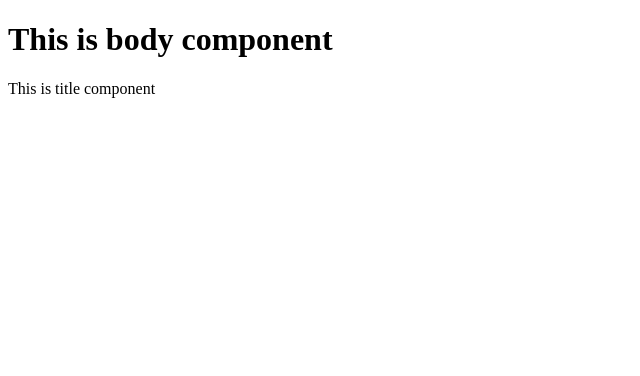
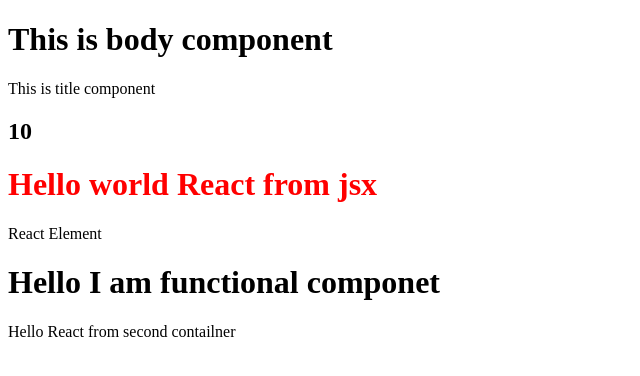
Before and after one commit to vinita000/Namaste-react, a React (Vite) app: page / in a window 1280 px wide. Shown: the top 376 px of the page, without its empty margins (0-640 px from the left). Built offline with nearby package versions, Linux system fonts and the light colour scheme.

Commit message:
episode 3-something about components, jsx , react.freagments

```diff
--- a/App.js
+++ b/App.js
@@ -12,11 +12,17 @@ const jsxheading = <h1 id="heading" className='heading' tabIndex='10'>Hello worl
 // console.log(heading) //heading is actually is a object
 console.log(jsxheading);
 
+const elem = <span>React Element</span>;
 
+///React element ## here pqr is nothing but javascript varible
 const pqr = (
+  <div>
   <h1 id="heading" className='heading' tabIndex='10'>
-    Hello world React from jsx
-  </h1>
+      Hello world React from jsx
+    </h1>
+    {elem}
+  </div>
+
 ); ///if it is multi liner then wrap with braces as bibel understand where jsx start and where end
 
 ///javascript function
@@ -47,14 +53,23 @@ const root = ReactDOM.createRoot(document.getElementById("root"));
 const Title = () => (
   <div id='title'>This is title component</div>
 )
-
+const number = 10;
+// React fragment for wrapping two div container at root lavel
 const BodyComponent = () => {
   return(
-
-    <div id="body">
-    <h1>This is body component</h1>
-    <Title />
-    </div>
+    <React.Fragment>
+      <div id="container1">
+        <h1>This is body component</h1>
+        <Title />
+        <h2>{ number }</h2>
+        {console.log("vinita Kumari")}
+        {/* we can call react element inside component */}
+        {pqr}
+        {/* call component like this also */}
+        {HeadingComponent()}
+      </div>
+      <div id="container2">Hello React from second contailner</div>
+    </React.Fragment>
   )
 };
 
```
